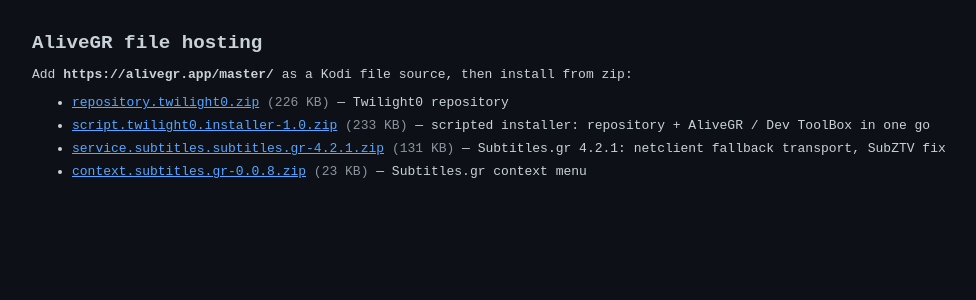
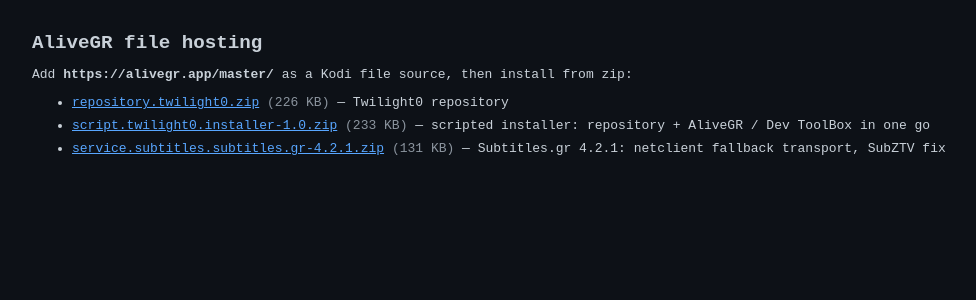
Before and after one commit to Twilight0/alivegr.github.io, a Jekyll site: the page master/index.html, which Jekyll copies as it is, in a window 1280 px wide. Shown: the top 300 px of the page, without its empty margins (0-976 px from the left). Built offline with Jekyll 4.4.1, drawn with Linux system fonts in a browser that asks for light colours.

Commit message:
Retire context menu helper from /master

```diff
--- a/master/index.html
+++ b/master/index.html
@@ -19,7 +19,6 @@
 <li><a href="repository.twilight0.zip">repository.twilight0.zip</a> <span class="size">(226 KB)</span> — Twilight0 repository</li>
 <li><a href="script.twilight0.installer-1.0.zip">script.twilight0.installer-1.0.zip</a> <span class="size">(233 KB)</span> — scripted installer: repository + AliveGR / Dev ToolBox in one go</li>
 <li><a href="service.subtitles.subtitles.gr-4.2.1.zip">service.subtitles.subtitles.gr-4.2.1.zip</a> <span class="size">(131 KB)</span> — Subtitles.gr 4.2.1: netclient fallback transport, SubZTV fix</li>
-<li><a href="context.subtitles.gr-0.0.8.zip">context.subtitles.gr-0.0.8.zip</a> <span class="size">(23 KB)</span> — Subtitles.gr context menu</li>
 </ul>
 </body>
 </html>
```
Also changed, not shown: 1 other file.
